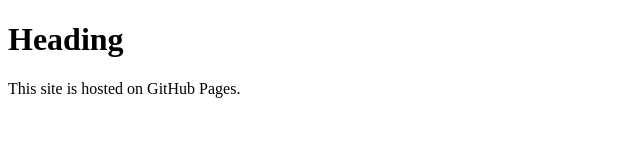
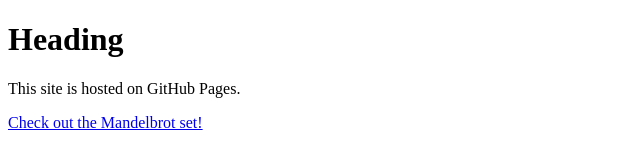
Before and after one commit to PeterGardinerProgrammingProjects/Portfolio, a plain HTML site: page index.html in a window 1280 px wide. Shown: the whole page, without its empty margins (0-640 px from the left). Drawn offline with Linux system fonts and the light colour scheme.

Commit message:
Added link to Mandelbrot_Set.html

```diff
--- a/index.html
+++ b/index.html
@@ -7,5 +7,6 @@
 <body>
   <h1>Heading</h1>
   <p>This site is hosted on GitHub Pages.</p>
+  <a href="ProjectPages/Mandelbrot_Set.html">Check out the Mandelbrot set!</a>
 </body>
 </html>
```
